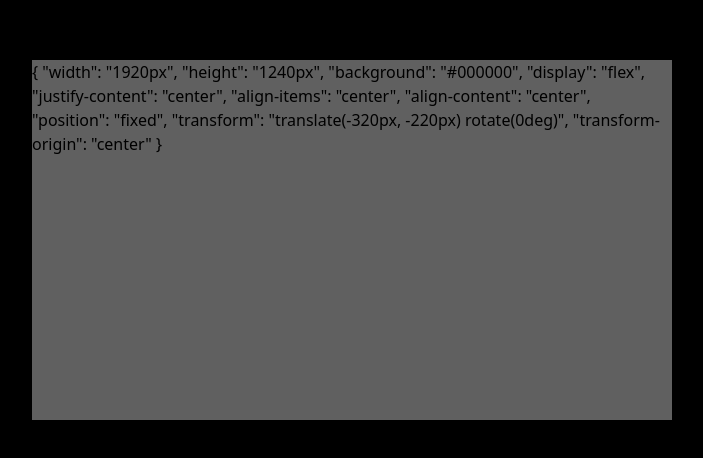
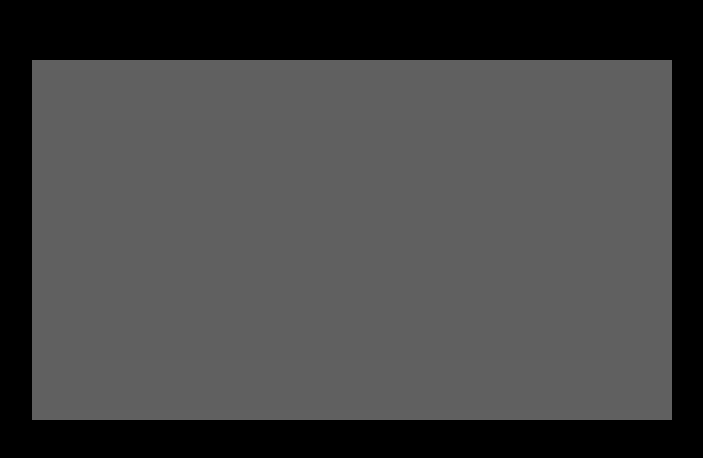
Before and after one commit to Teages/vTablet, a Vue app: page / in a window 1280 px wide. Shown: the part 160-618 px from the top of the page, without its empty margins (288-991 px from the left). Built offline with nearby package versions, Linux system fonts and the light colour scheme.

Commit message:
some fix

```diff
--- a/package.json
+++ b/package.json
@@ -17,6 +17,7 @@
   },
   "devDependencies": {
     "@vitejs/plugin-vue": "^2.2.0",
-    "vite": "^2.8.0"
+    "vite": "^2.8.0",
+    "vite-plugin-style-import": "1.4.1"
   }
 }
--- a/src/App.vue
+++ b/src/App.vue
@@ -1,7 +1,13 @@
 <template>
-  <VTabletCanvas />
+  <div class="w-screen h-screen overflow-visible">
+    <VTabletCanvas />
+  </div>
+  <Settings />
+  <BtnBox />
 </template>
 
 <script setup>
 import VTabletCanvas from './components/VTabletCanvas.vue';
+import Settings from './components/Settings.vue';
+import BtnBox from './components/BtnBox.vue';
 </script>
--- /dev/null
+++ b/src/components/BtnBox.vue
@@ -0,0 +1,12 @@
+<template>
+  <div class="fixed right-4 bottom-4">
+  </div>
+</template>
+
+<script setup>
+
+</script>
+
+<style>
+
+</style>
--- /dev/null
+++ b/src/components/Settings.vue
@@ -0,0 +1,11 @@
+<template>
+
+</template>
+
+<script setup>
+
+</script>
+
+<style>
+
+</style>
--- a/src/components/VTabletCanvas.vue
+++ b/src/components/VTabletCanvas.vue
@@ -2,7 +2,6 @@
   <div class="h-screen w-screen overflow-visible select-none touch-none bg-black">
     <div id="box" :style="boxCSS">
       <div id="aria" :style="ariaCSS">
-        {{boxCSS}}
       </div>
     </div>
   </div>
@@ -10,42 +9,26 @@
 
 <script setup>
 import { computed, onMounted, ref } from "@vue/runtime-core"
-const settings = {
-  data: {
-    aria: {
-      size: 0.5,
-      offset: {
-        x: 0,
-        y: 0
-      },
-      rotate: 0,
-      scaleResize: 1,
-      tolerance: 100
-    },
-    theme: {
-      fullScreenBackground: "#000000",
-      ariaBackground: "#606060",
-      hideAria: false
-    },
-  }
-}
+import { useSettingStore } from '@/stores/settings'
+const settings = useSettingStore()
+
 const screen = ref({
   height: 1,
   width: 1
 })
-let scale = (16 / 9)
+let scale = ref(16 / 9)
 
 const maxAriaWidth = computed(() => {
-  return Math.min(screen.value.width, screen.value.height * scale)
+  return Math.min(screen.value.width, screen.value.height * scale.value)
 })
 const maxAriaHeight = computed(() => {
-  return maxAriaWidth.value / scale
+  return maxAriaWidth.value / scale.value
 })
 const ariaWidth = computed(() => {
   return maxAriaWidth.value * settings.data.aria.size
 })
 const ariaHeight = computed(() => {
-  return ariaWidth.value / scale
+  return ariaWidth.value / scale.value
 })
 const boxWidth = computed(() => {
   return screen.value.width * 2 - ariaWidth.value
--- a/src/stores/settings.js
+++ b/src/stores/settings.js
@@ -35,7 +35,7 @@ function getDefaultSetting() {
     },
     theme: {
       fullScreenBackground: "#000000",
-      ariaBackground: "",
+      ariaBackground: "#606060",
       hideCAria: false
     },
     fullScreenBtn: true,
--- a/vite.config.js
+++ b/vite.config.js
@@ -1,7 +1,31 @@
 import { defineConfig } from 'vite'
 import vue from '@vitejs/plugin-vue'
+import { viteSingleFile } from 'vite-plugin-singlefile'
+
+const path = require('path')
 
 // https://vitejs.dev/config/
 export default defineConfig({
-  plugins: [vue()]
+  plugins: [
+    vue(),
+    viteSingleFile()
+  ],
+  resolve: {
+    alias: {
+      '@': path.resolve(__dirname, 'src'),
+    },
+  },
+  build: {
+    target: "esnext",
+    assetsInlineLimit: 100000000,
+    chunkSizeWarningLimit: 100000000,
+    cssCodeSplit: false,
+    brotliSize: false,
+    rollupOptions: {
+      inlineDynamicImports: true,
+      output: {
+        manualChunks: () => "everything.js",
+      },
+    },
+  },
 })
```
Also changed, not shown: 1 other file (tests, documents, lock files or other folders).
